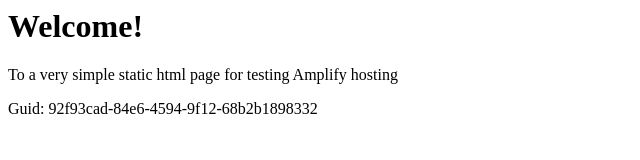
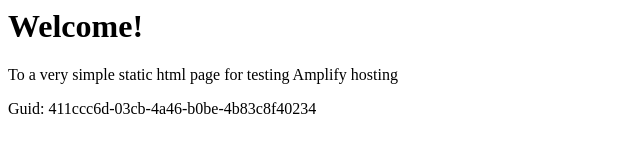
Before and after one commit to aws-aemilia-yul/Github-PR-Commit-Integration-Test-DoNotTouch-GithubWebhookPreviewCanaryTest-v1-preprod-ca-central-1, a website: page src/index.html in a window 1280 px wide. Shown: the full height of the page, 0-640 px from the left. Drawn offline with Linux system fonts and the light colour scheme.

Commit message:
commit from integ tests

```diff
--- a/src/index.html
+++ b/src/index.html
@@ -12,6 +12,6 @@
 <body>
     <h1>Welcome!</h1>
     <p>To a very simple static html page for testing Amplify hosting</p>
-    <p>Guid: 92f93cad-84e6-4594-9f12-68b2b1898332</p></body>
+    <p>Guid: 411ccc6d-03cb-4a46-b0be-4b83c8f40234</p></body>
 
 </html>
```
